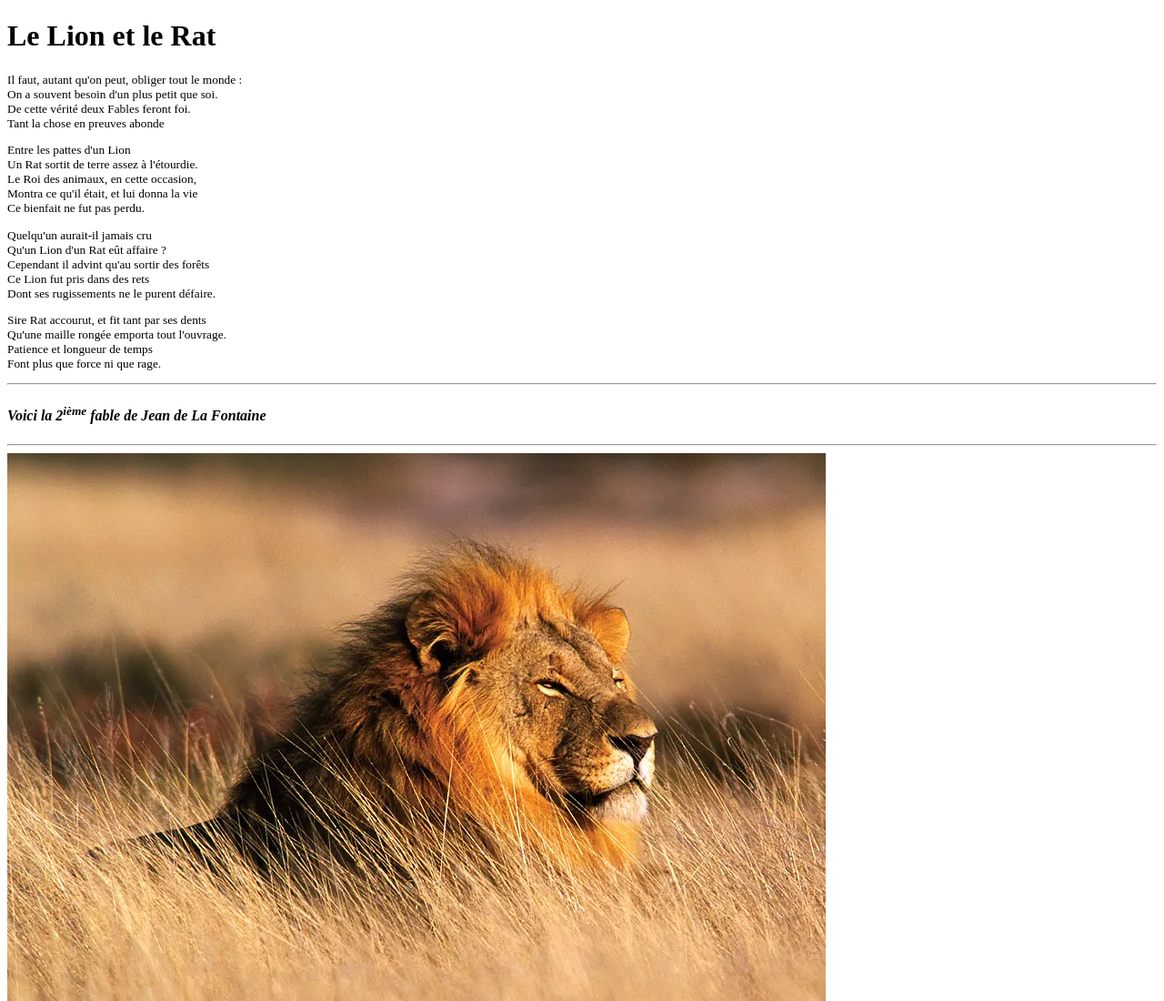
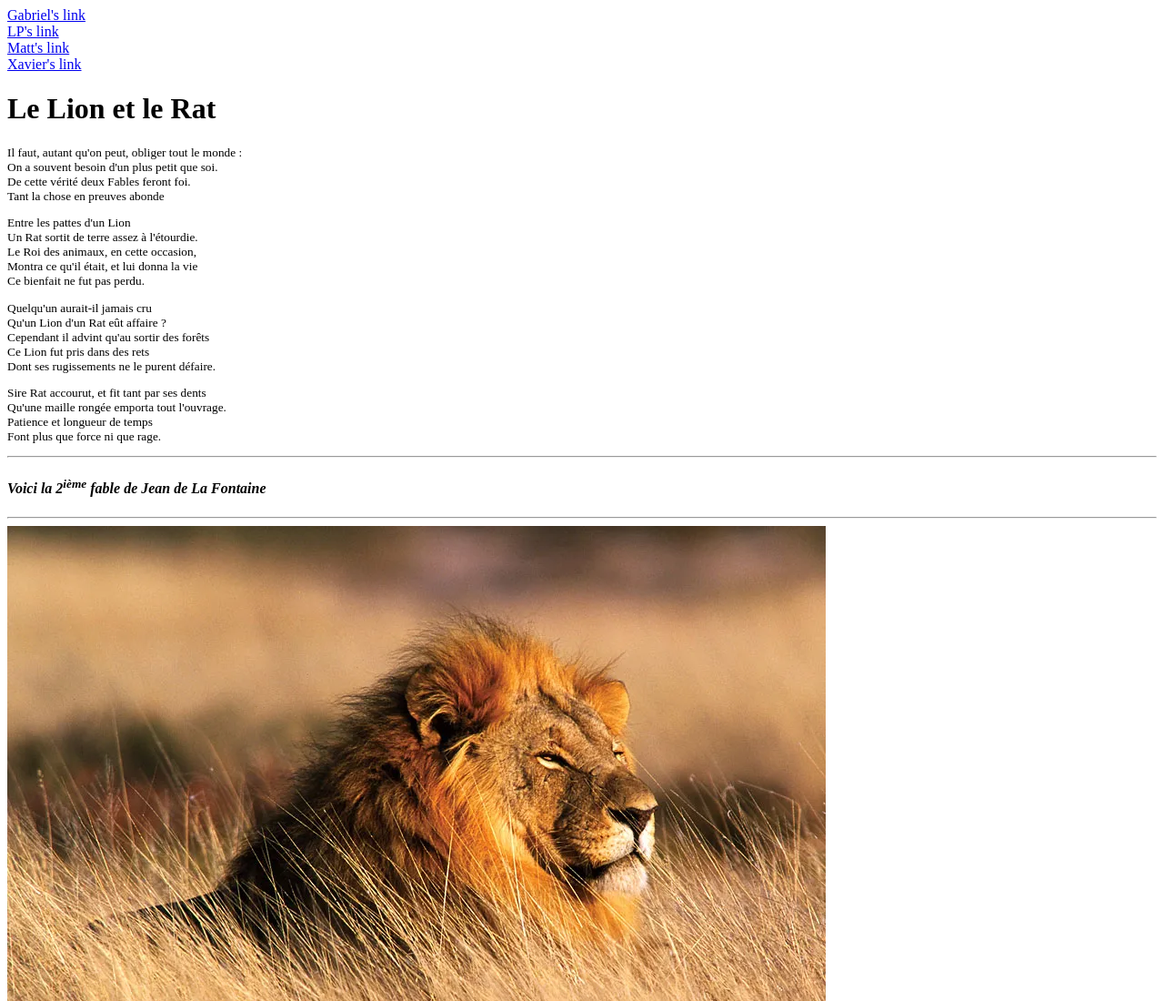
Before and after one commit to DrSomnium-01/Env.Prof.ExercSem4, a plain HTML site: page SavLan_Gabriel.html in a window 1280 px wide. Shown: the top 1100 px of the page at 91% size. Drawn offline with Linux system fonts and the light colour scheme.

Commit message:
Update SavLan_Gabriel.html

```diff
--- a/SavLan_Gabriel.html
+++ b/SavLan_Gabriel.html
@@ -5,7 +5,14 @@
  <meta charset="UTF-8">
 </head>
 <body>
-
+<a href="SavLan_Gabriel.html">Gabriel's link</a>
+ <br>
+<a href="Louis-Philippe_Roy.html">LP's link</a>
+ <br>
+<a href="Mathias_Robinson.html">Matt's link</a>
+ <br>
+<a href="Xavier_Kastner.html">Xavier's link</a>
+<br>
 <h1>Le Lion et le Rat</h1>
 
 <small>
```
